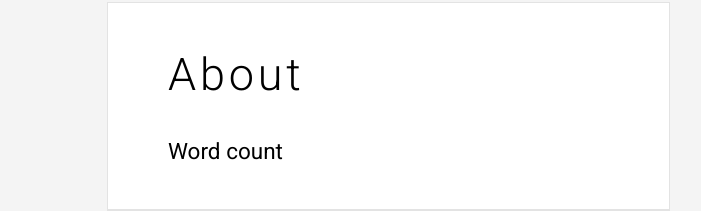
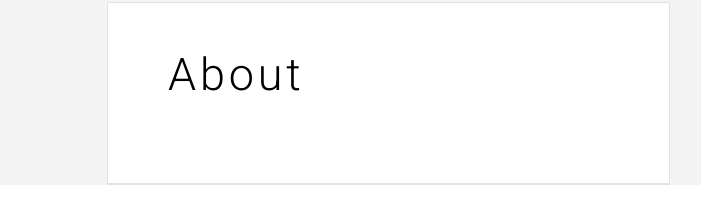
Before and after one commit to yagopajarino/resume, a React (Create React App) app: page /about in a window 1280 px wide. Shown: the part 942-1153 px from the top of the page, without its empty margins (163-864 px from the left). After the commit the page ends 1127 px from the top, so only its background shows below. Built offline with nearby package versions, Linux system fonts and the light colour scheme; what showdown would draw is missing.

Commit message:
Removes sections subtitle

```diff
--- a/src/templates/sectionHeader.js
+++ b/src/templates/sectionHeader.js
@@ -3,7 +3,6 @@ export default function SectionHeader(props) {
     <div className="boxContainer">
       <header>
         <h1>{props.title}</h1>
-        <h4>{props.subtitle}</h4>
       </header>
     </div>
   );
```
